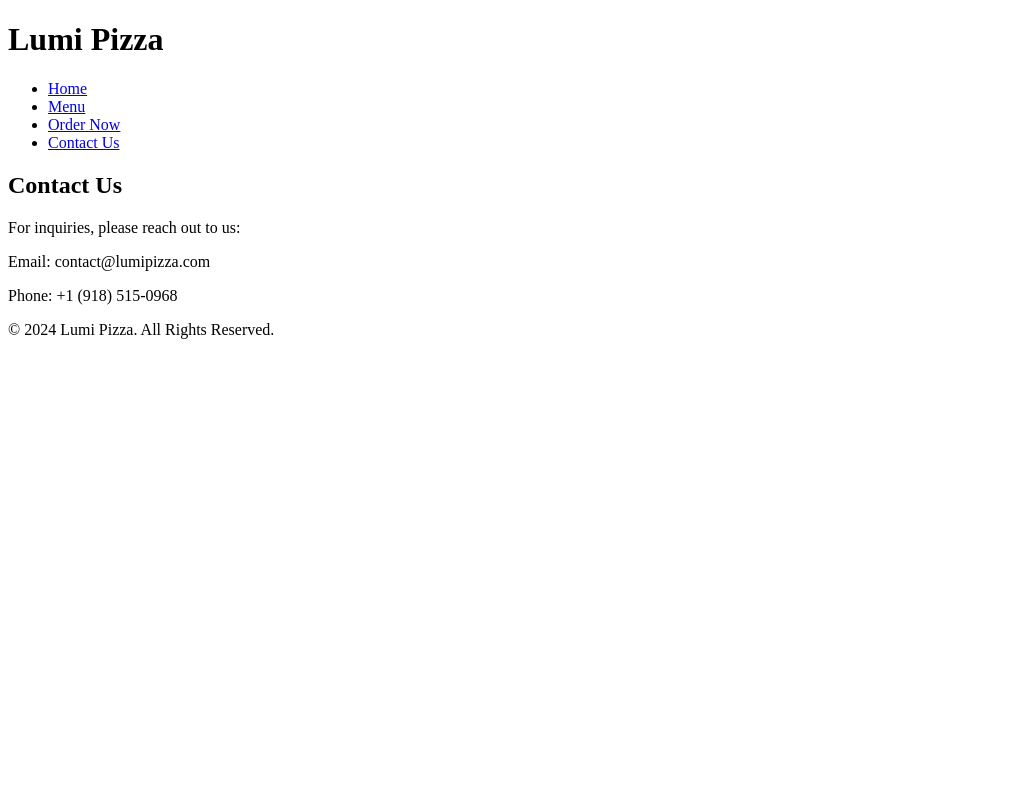
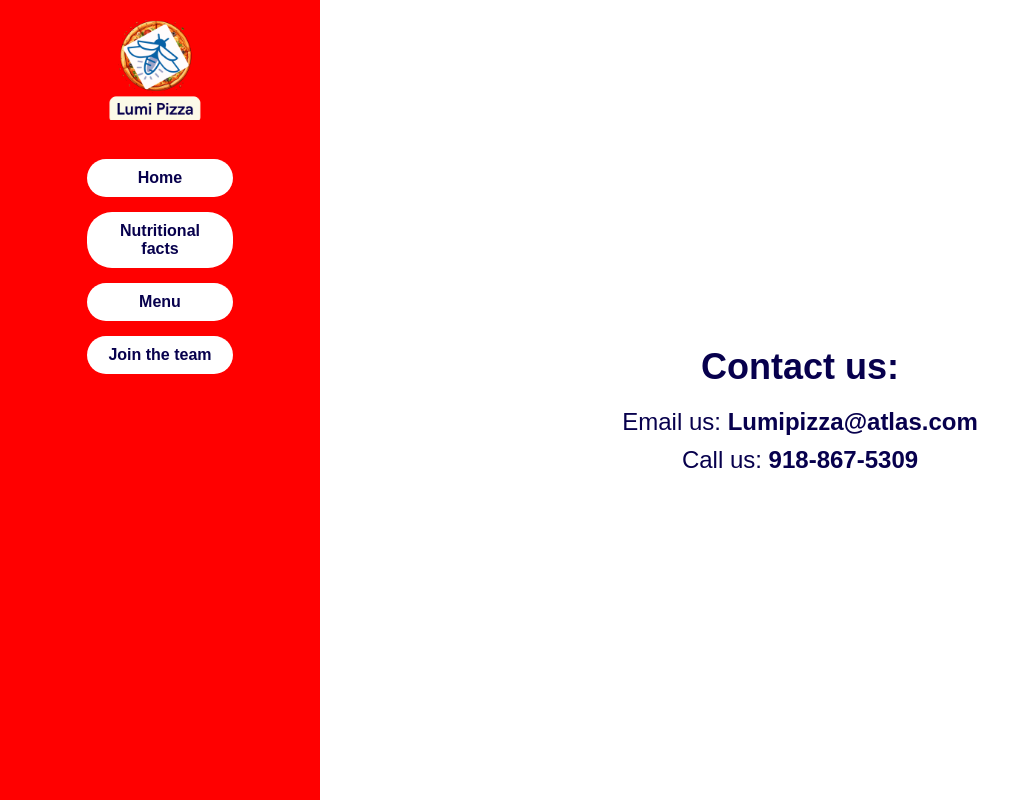
Before and after one commit to Anhender1993/CS1300Group3, a plain HTML site: page contact.html in a window 1280 px wide. Shown: the whole page, without its empty margins (0-1032 px from the left). Drawn offline with Linux system fonts and the light colour scheme; a web font is replaced by a local one.

Commit message:
resolved issues with formatting in contact.html that prevented it from using the styles.css file, also reduced widths of buttons by 15%

```diff
--- a/contact.html
+++ b/contact.html
@@ -1,34 +1,35 @@
 <!DOCTYPE html>
 <html lang="en">
 <head>
-    <script defer src="assets/js/script.js"></script>
     <meta charset="UTF-8">
     <meta name="viewport" content="width=device-width, initial-scale=1.0">
-    <link rel="stylesheet" href="assets/css/style.css">
+    <link rel="stylesheet" href="styles.css">
     <title>Lumi Pizza - Contact</title>
 </head>
 <body>
-    <header>
-        <h1>Lumi Pizza</h1>
+    <div class="container">
+        <!-- Left Navigation Section -->
+        <div class="left-section">
+            <div class="logo">
+                <img src="images/LumiPizzatransparent.png" alt="Lumi Logo" style="width: 100px; height: 100px; margin-right: 10px;">
+            </div>
             <nav>
                 <ul>
                     <li><a href="index.html">Home</a></li>
+                    <li><a href="nutrition.html">Nutritional facts</a></li>
                     <li><a href="menu.html">Menu</a></li>
-                <li><a href="order.html">Order Now</a></li>
-                <li><a href="contact.html">Contact Us</a></li>
+                    <li><a href="join.html">Join the team</a></li>
                 </ul>
             </nav>
-    </header>
-    <main>
-        <section>
-            <h2>Contact Us</h2>
-            <p>For inquiries, please reach out to us:</p>
-            <p>Email: contact@lumipizza.com</p>
-            <p>Phone: +1 (918) 515-0968</p>
-        </section>
-    </main>
-    <footer>
-        <p>© 2024 Lumi Pizza. All Rights Reserved.</p>
-    </footer>
+        </div>
+        <!-- Right Contact Information Section -->
+        <div class="right-section">
+            <div class="contact-info">
+                <h2>Contact us:</h2>
+                <p>Email us: <a href="mailto:Lumipizza@atlas.com">Lumipizza@atlas.com</a></p>
+                <p>Call us: <a href="tel:9188675309">918-867-5309</a></p>
+            </div>
+        </div>
+    </div>
 </body>
 </html>
--- a/styles.css
+++ b/styles.css
@@ -1,7 +1,7 @@
 @font-face {
     font-family: 'HK Grotesk';
-    src: url('../fonts/HKGrotesk-Regular.woff2') format('woff2'),
-         url('../fonts/HKGrotesk-Regular.woff') format('woff');
+    src: url('fonts/HKGrotesk-Regular.woff2') format('woff2'),
+         url('fonts/HKGrotesk-Regular.woff') format('woff');
 }
 
 body {
@@ -15,14 +15,87 @@ body {
     height: 100vh;
 }
 
+/* Left Navigation Section */
+.left-section {
+    background-color: #FF0000;
+    width: 25%;
+    display: flex;
+    flex-direction: column;
+    align-items: center;
+    padding-top: 20px;
+    padding-bottom: 20px;
+}
+
+.logo img {
+    width: 120px;
+    height: auto;
+    margin-bottom: 20px;
+}
+
+nav ul {
+    list-style-type: none;
+    padding: 0;
+    margin: 0;
+    width: 100%;
+    text-align: center;
+}
+
+nav ul li {
+    margin: 15px 0;
+}
+
+nav ul li a {
+    display: inline-block;
+    width: 65%; /* Reduced from 80% to 65% */
+    background-color: #FFFFFF;
+    color: #07004D;
+    padding: 10px 20px;
+    border-radius: 25px;
+    text-decoration: none;
+    font-size: 16px;
+    font-weight: bold;
+    text-align: center;
+}
+
+nav ul li a:hover {
+    background-color: #F1F1F1;
+}
+
+/* Right Contact Section */
 .right-section {
     flex: 1;
     display: flex;
+    flex-direction: column;
     justify-content: center;
     align-items: center;
-    background-color: #f9f9f9;
+    background-color: #FFFFFF;
+    text-align: center;
+    padding: 20px;
 }
 
+.contact-info h2 {
+    font-size: 36px;
+    color: #07004D;
+    margin-bottom: 20px;
+}
+
+.contact-info p {
+    font-size: 24px;
+    color: #07004D;
+    margin: 10px 0;
+}
+
+.contact-info a {
+    color: #07004D;
+    text-decoration: none;
+    font-weight: bold;
+}
+
+.contact-info a:hover {
+    text-decoration: underline;
+}
+
+/* General Button Styles */
 .button {
     background-color: white;
     color: black;
@@ -37,15 +110,17 @@ body {
     display: flex;
     align-items: center;
     justify-content: center;
+    width: 85%; /* Reduced by 15% */
 }
 
 /* Target specific buttons using their text content */
-.button:nth-child(1),  /* Order Food */
-.button:nth-child(3) { /* Contact Us */
+.button:nth-child(1),
+.button:nth-child(3) {
     padding-top: 17px;
     padding-bottom: 13px;
 }
 
+/* Text Styles */
 .text {
     color: #07004D;
     position: relative;
```
Lines whose indentation alone changed are shown as unchanged.
